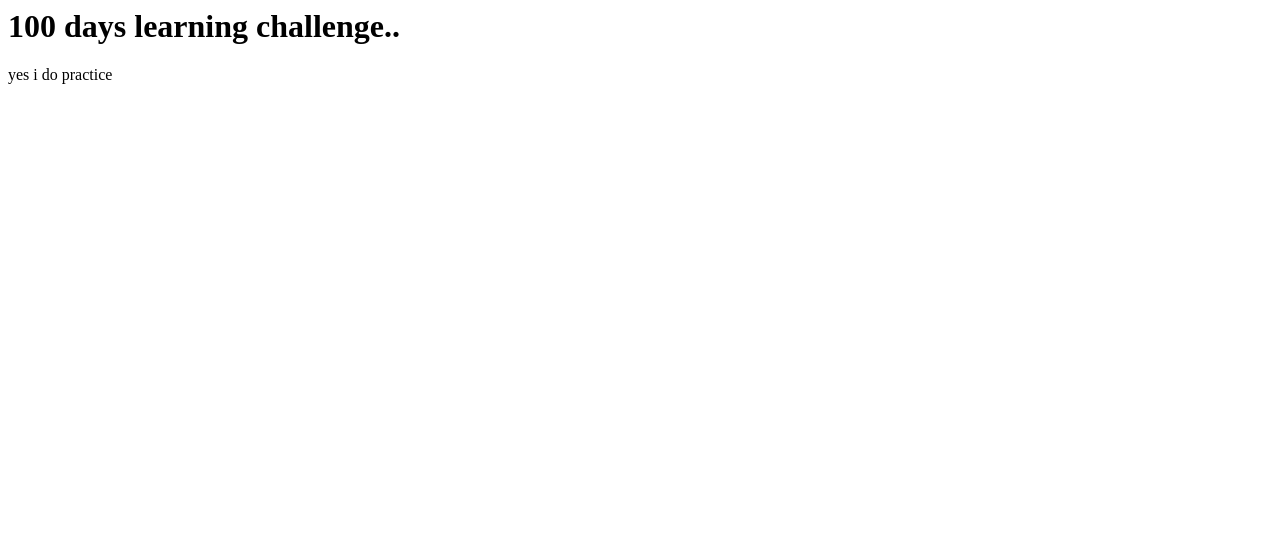
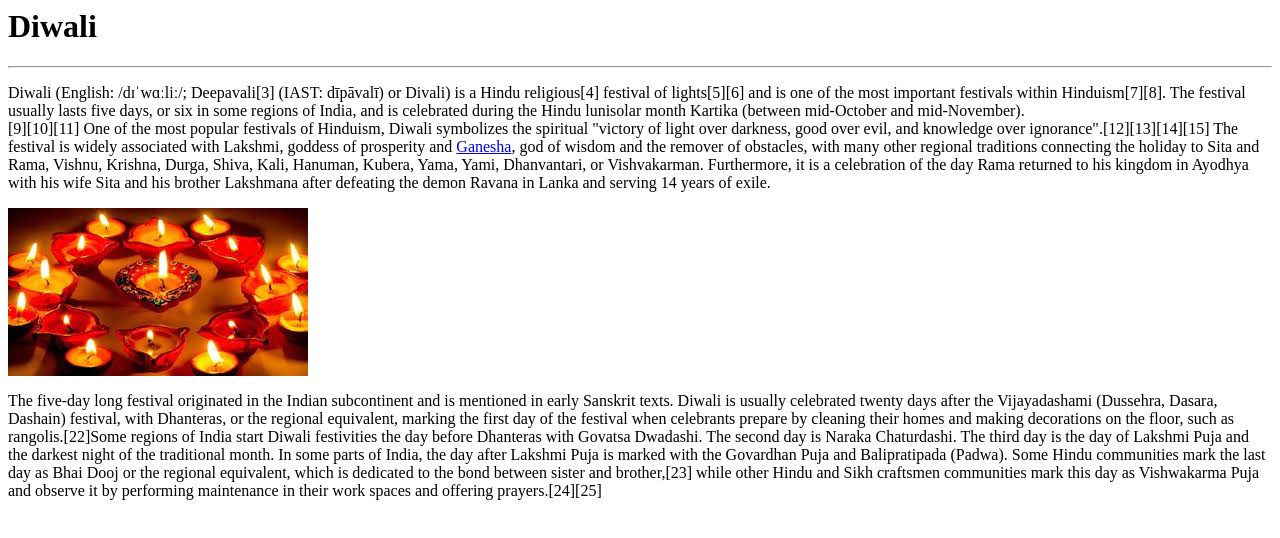
Before and after one commit to shahul7395/clone, a plain HTML site: page index.html in a window 1280 px wide. Drawn offline with Linux system fonts and the light colour scheme.

Commit message:
Add files via upload

```diff
--- a/index.html
+++ b/index.html
@@ -3,8 +3,18 @@
         <title>Amazon-clone</title>
     </head>
     <body>
-        <h1>100 days learning challenge..</h1>
-        <p>yes i do practice</p>
+        <h1>Diwali</h1>
+        <hr>
+
+
+        <p>Diwali (English: /dɪˈwɑːliː/; Deepavali[3] (IAST: dīpāvalī) or Divali) is a Hindu religious[4] festival of lights[5][6] and is one of the most important festivals within Hinduism[7][8]. The festival usually lasts five days, or six in some regions of India, and is celebrated during the Hindu lunisolar month Kartika (between mid-October and mid-November).
+            <br>[9][10][11] One of the most popular festivals of Hinduism, Diwali symbolizes the spiritual "victory of light over darkness, good over evil, and knowledge over ignorance".[12][13][14][15] The festival is widely associated with Lakshmi, goddess of prosperity and <a href="https://en.wikipedia.org/wiki/Ganesha"target="_blank">Ganesha</a>, god of wisdom and the remover of obstacles, with many other regional traditions connecting the holiday to Sita and Rama, Vishnu, Krishna, Durga, Shiva, Kali, Hanuman, Kubera, Yama, Yami, Dhanvantari, or Vishvakarman. Furthermore, it is a celebration of the day Rama returned to his kingdom in Ayodhya with his wife Sita and his brother Lakshmana after defeating the demon Ravana in Lanka and serving 14 years of exile.
+
+        </p>
+        <img src="./download.jpg" >
+        <p>The five-day long festival originated in the Indian subcontinent and is mentioned in early Sanskrit texts. Diwali is usually celebrated twenty days after the Vijayadashami (Dussehra, Dasara, Dashain) festival, with Dhanteras, or the regional equivalent, marking the first day of the festival when celebrants prepare by cleaning their homes and making decorations on the floor, such as rangolis.[22]Some regions of India start Diwali festivities the day before Dhanteras with Govatsa Dwadashi. The second day is Naraka Chaturdashi. The third day is the day of Lakshmi Puja and the darkest night of the traditional month. In some parts of India, the day after Lakshmi Puja is marked with the Govardhan Puja and Balipratipada (Padwa). Some Hindu communities mark the last day as Bhai Dooj or the regional equivalent, which is dedicated to the bond between sister and brother,[23] while other Hindu and Sikh craftsmen communities mark this day as Vishwakarma Puja and observe it by performing maintenance in their work spaces and offering prayers.[24][25]
+
+    </p>
 
     </body>
 </html>
```
Also changed, not shown: download.jpg (added).
